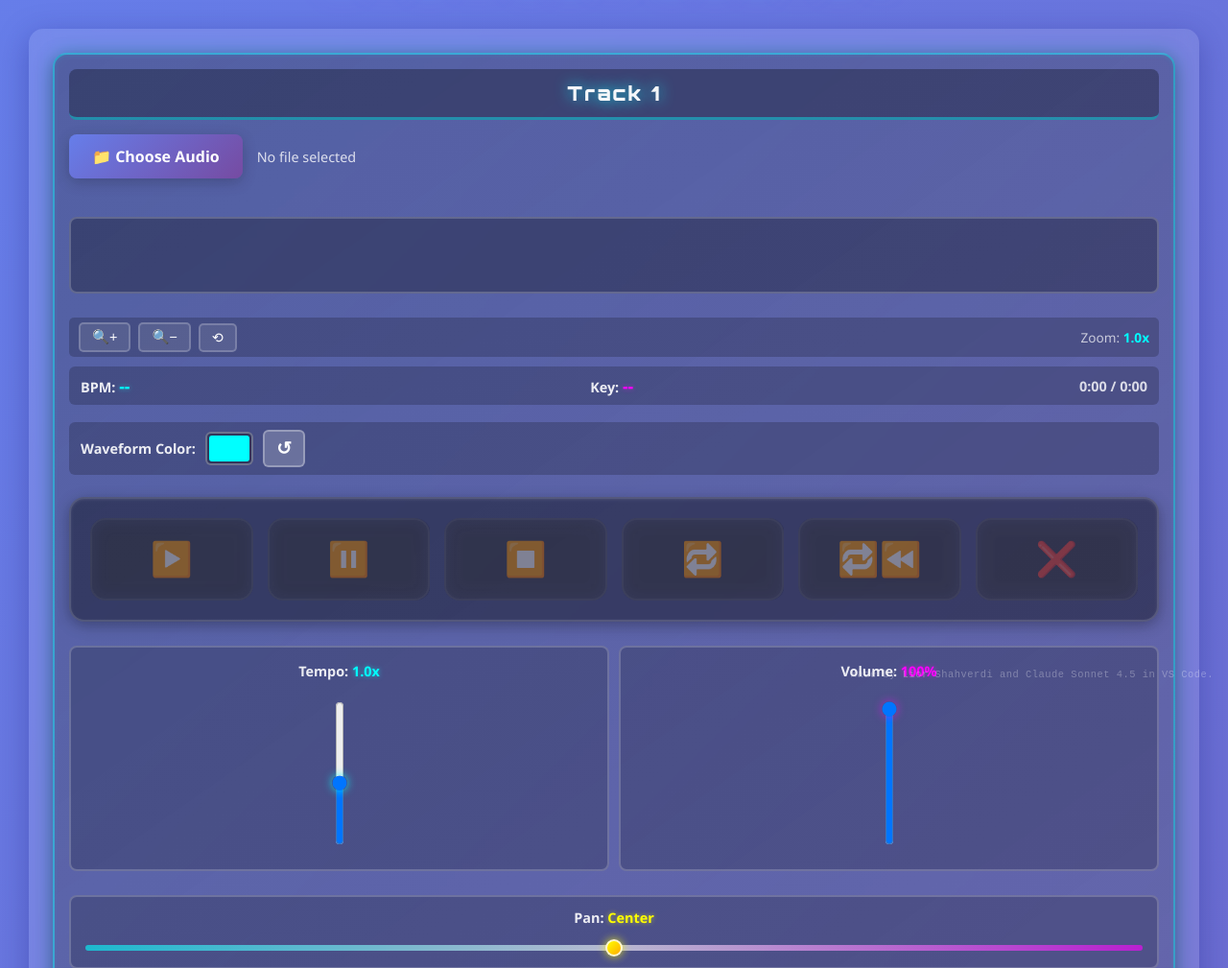
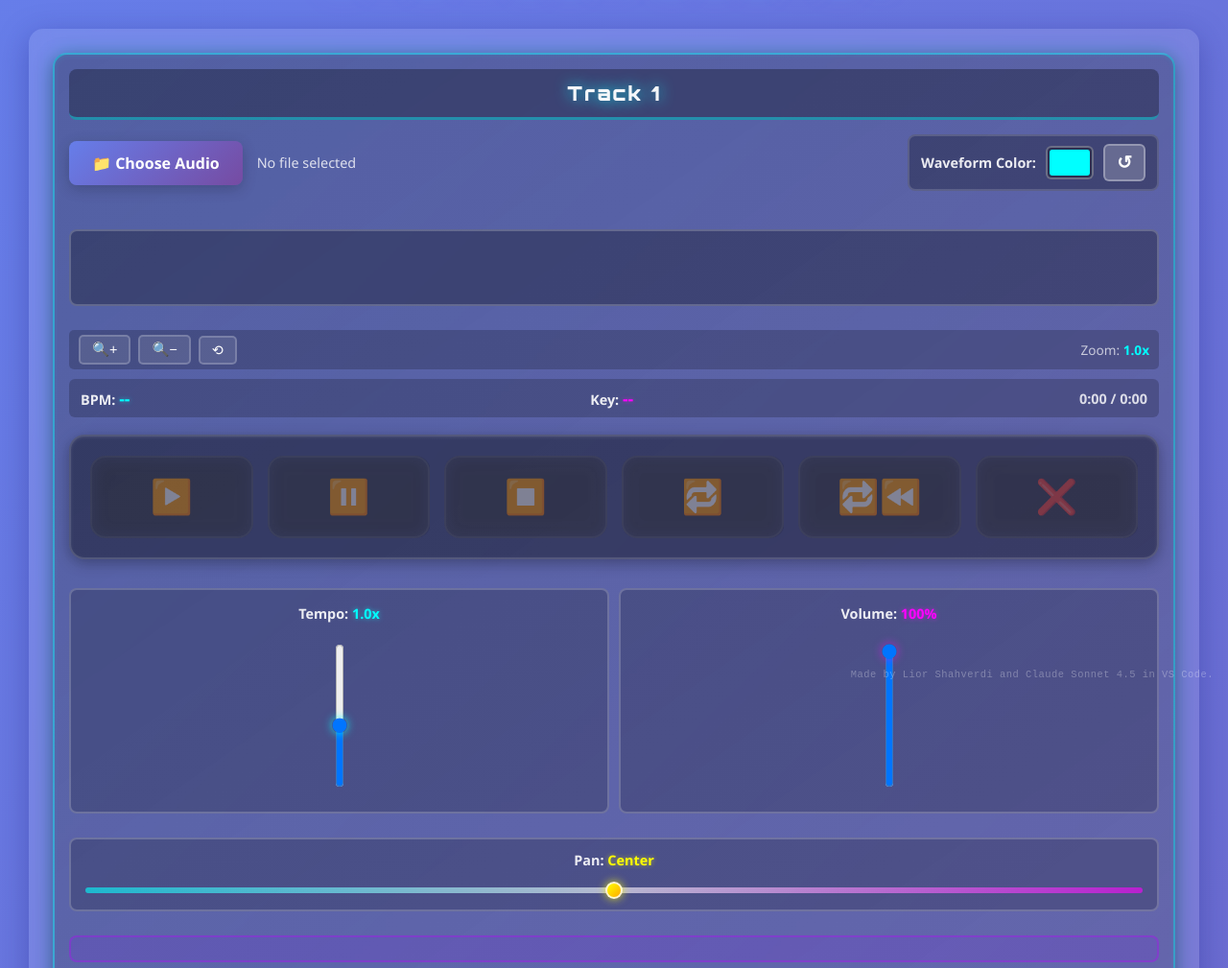
Before and after one commit to liorshahverdi/browser_jockey, a Python web app: template app/templates/index.html in a window 1280 px wide. Shown: the part 81-1090 px from the top of the page at 96% size. Run offline with Jinja, Linux system fonts and the light colour scheme; the template is opened without the code that fills it, so the values that code supplies are empty; some libraries are stand-ins or nearby versions.

Commit message:
v3.10.3 - UI improvements: enhanced track controls layout and button styling
- Improved track control buttons distribution using CSS Grid for even spacing
- Enhanced button appearance: larger size (80px min), better gradients, improved shadows
- Relocated waveform color picker to upload section (right side) for better UX
- Repositioned track control buttons directly below BPM/Key info for logical flow
- Added backdrop blur and multi-layer shadows for premium look
- Increased button font size and improved hover effects
- Applied consistent changes across both Track 1 and Track 2

```diff
--- a/app/static/css/style.css
+++ b/app/static/css/style.css
@@ -421,6 +421,7 @@
     gap: 15px;
     margin-bottom: 20px;
     flex-wrap: wrap;
+    justify-content: space-between;
 }
 
 .upload-btn {
@@ -2491,9 +2492,10 @@
     align-items: center;
     gap: 10px;
     padding: 8px 12px;
-    background: rgba(0, 0, 0, 0.2);
-    border-radius: 6px;
-    margin-bottom: 8px;
+    background: rgba(0, 0, 0, 0.3);
+    border-radius: 8px;
+    border: 2px solid rgba(255, 255, 255, 0.15);
+    margin-left: auto;
 }
 
 .waveform-color-picker label {
--- a/app/templates/index.html
+++ b/app/templates/index.html
@@ -47,6 +47,11 @@
                                 <input type="file" id="audioFile1" accept="audio/*,video/*,.mp3,.wav,.ogg,.m4a,.aac,.flac,.wma,.aiff,.aif,.opus,.webm,.oga,.mp4,.avi,.mov" hidden>
                             </label>
                             <span id="fileName1" class="file-name">No file selected</span>
+                            <div class="waveform-color-picker">
+                                <label for="waveformColor1">Waveform Color:</label>
+                                <input type="color" id="waveformColor1" value="#00ffff" title="Choose waveform color">
+                                <button id="resetColor1" class="reset-color-btn" title="Reset to default">↺</button>
+                            </div>
                         </div>
                         <div class="waveform-container">
                             <canvas id="waveform1" class="waveform-canvas"></canvas>
@@ -66,14 +71,6 @@
                             <span class="key-display-inline">Key: <span id="key1">--</span></span>
                             <span class="duration-display"><span id="currentTime1">0:00</span> / <span id="duration1">0:00</span></span>
                         </div>
-                        <div class="waveform-color-picker">
-                            <label for="waveformColor1">Waveform Color:</label>
-                            <input type="color" id="waveformColor1" value="#00ffff" title="Choose waveform color">
-                            <button id="resetColor1" class="reset-color-btn" title="Reset to default">↺</button>
-                        </div>
-                    </div>
-
-                    <div class="track-controls-panel">
                         <div class="track-controls">
                             <button id="playBtn1" class="control-btn-small" disabled>▶️</button>
                             <button id="pauseBtn1" class="control-btn-small" disabled>⏸️</button>
@@ -82,6 +79,9 @@
                             <button id="reverseLoopBtn1" class="control-btn-small reverse-loop-btn" disabled title="Enable reverse loop">🔁⏪</button>
                             <button id="clearLoopBtn1" class="control-btn-small" disabled title="Clear loop points">❌</button>
                         </div>
+                    </div>
+
+                    <div class="track-controls-panel">
                         <div class="quick-loop-section" style="display: none;" id="quickLoopSection1">
                             <label class="quick-loop-label">Quick Loop:</label>
                             <div class="quick-loop-buttons">
@@ -365,6 +365,11 @@
                                 <input type="file" id="audioFile2" accept="audio/*,video/*,.mp3,.wav,.ogg,.m4a,.aac,.flac,.wma,.aiff,.aif,.opus,.webm,.oga,.mp4,.avi,.mov" hidden>
                             </label>
                             <span id="fileName2" class="file-name">No file selected</span>
+                            <div class="waveform-color-picker">
+                                <label for="waveformColor2">Waveform Color:</label>
+                                <input type="color" id="waveformColor2" value="#ff00ff" title="Choose waveform color">
+                                <button id="resetColor2" class="reset-color-btn" title="Reset to default">↺</button>
+                            </div>
                         </div>
                         <div class="waveform-container">
                             <canvas id="waveform2" class="waveform-canvas"></canvas>
@@ -384,14 +389,6 @@
                             <span class="key-display-inline">Key: <span id="key2">--</span></span>
                             <span class="duration-display"><span id="currentTime2">0:00</span> / <span id="duration2">0:00</span></span>
                         </div>
-                        <div class="waveform-color-picker">
-                            <label for="waveformColor2">Waveform Color:</label>
-                            <input type="color" id="waveformColor2" value="#ff00ff" title="Choose waveform color">
-                            <button id="resetColor2" class="reset-color-btn" title="Reset to default">↺</button>
-                        </div>
-                    </div>
-
-                    <div class="track-controls-panel">
                         <div class="track-controls">
                             <button id="playBtn2" class="control-btn-small" disabled>▶️</button>
                             <button id="pauseBtn2" class="control-btn-small" disabled>⏸️</button>
@@ -400,6 +397,9 @@
                             <button id="reverseLoopBtn2" class="control-btn-small reverse-loop-btn" disabled title="Enable reverse loop">🔁⏪</button>
                             <button id="clearLoopBtn2" class="control-btn-small" disabled title="Clear loop points">❌</button>
                         </div>
+                    </div>
+
+                    <div class="track-controls-panel">
                         <div class="quick-loop-section" style="display: none;" id="quickLoopSection2">
                             <label class="quick-loop-label">Quick Loop:</label>
                             <div class="quick-loop-buttons">
```
